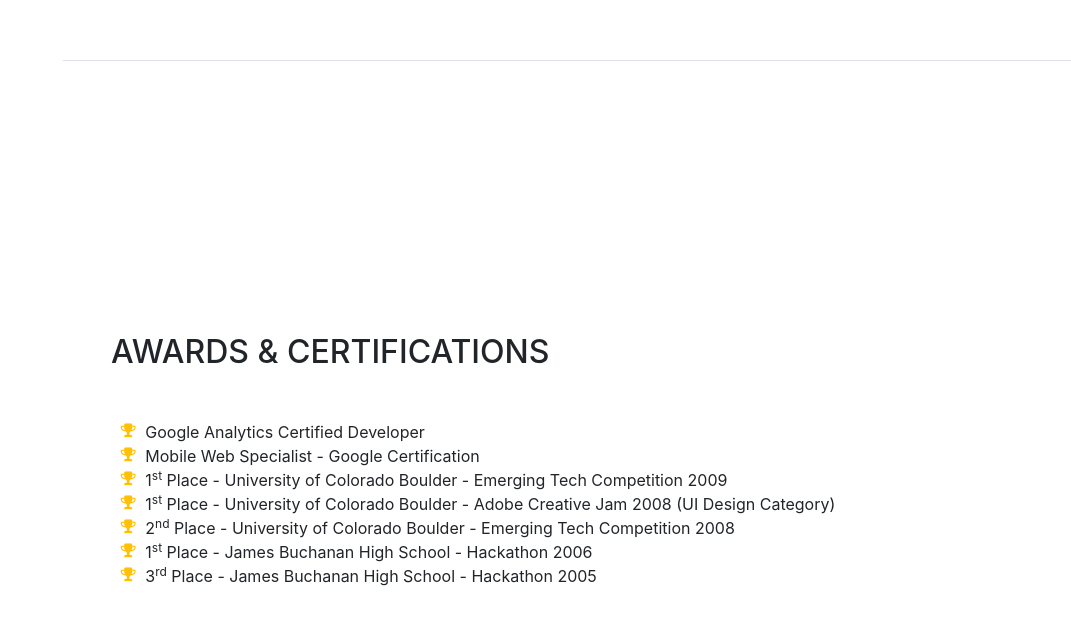
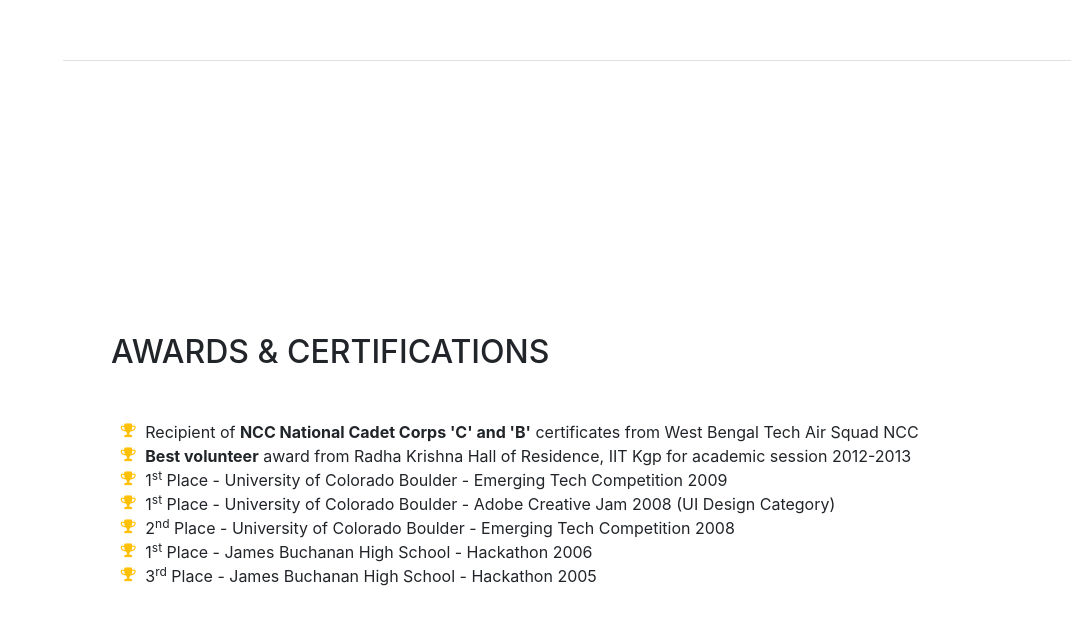
Before and after one commit to omkarmypati/omkarmypati.github.io, a website with bundled scripts: page index.html in a window 1280 px wide. Shown: the part 4333-4956 px from the top of the page, without its empty margins (209-1280 px from the left). Built offline with nearby package versions, Linux system fonts and the light colour scheme; a web font is replaced by a local one.

Commit message:
Education details updated

```diff
--- a/index.html
+++ b/index.html
@@ -272,10 +272,10 @@
           <ul class="fa-ul mb-0">
             <li>
               <i class="fa-li fa fa-trophy text-warning"></i>
-              Google Analytics Certified Developer</li>
+              Recipient of <b>NCC National Cadet Corps 'C' and 'B'</b> certificates from West Bengal Tech Air Squad NCC</li>
             <li>
               <i class="fa-li fa fa-trophy text-warning"></i>
-              Mobile Web Specialist - Google Certification</li>
+              <b>Best volunteer</b> award from Radha Krishna Hall of Residence, IIT Kgp for academic session 2012-2013</li>
             <li>
               <i class="fa-li fa fa-trophy text-warning"></i>
               1<sup>st</sup>
```
